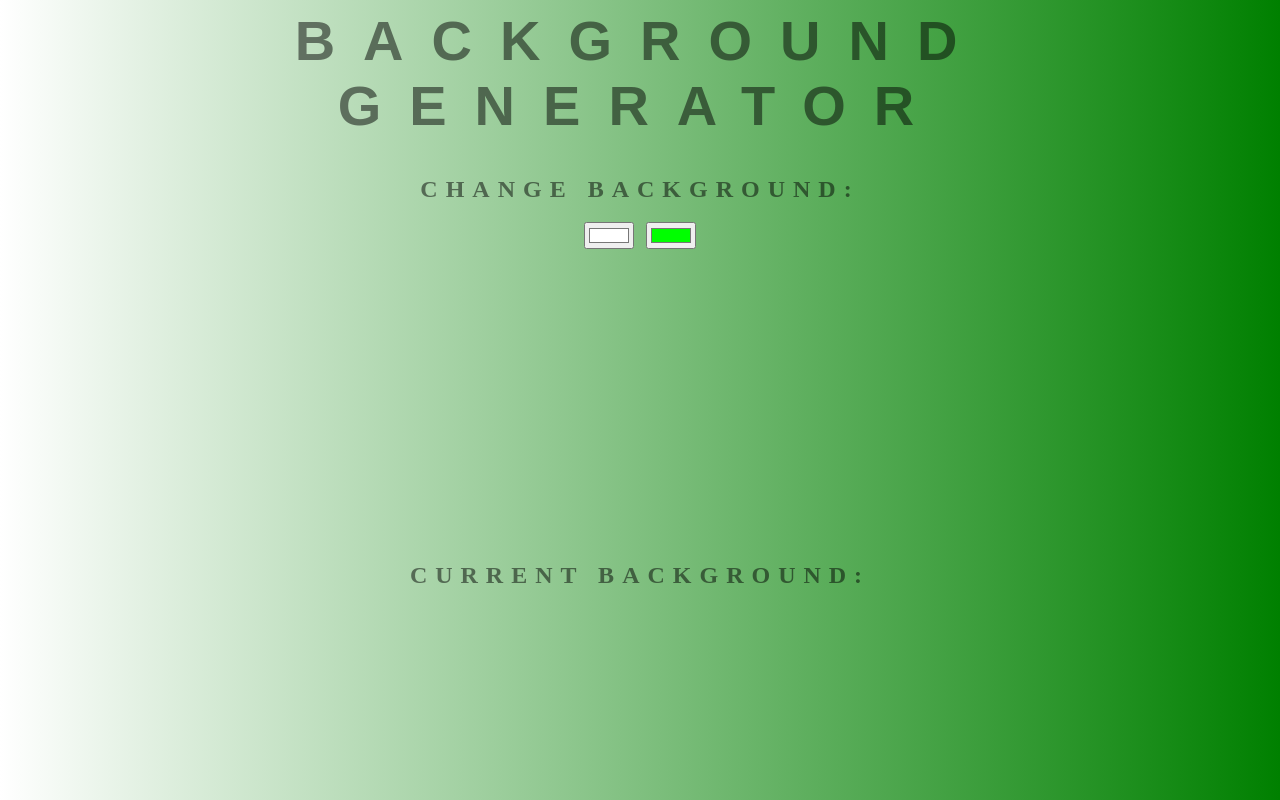
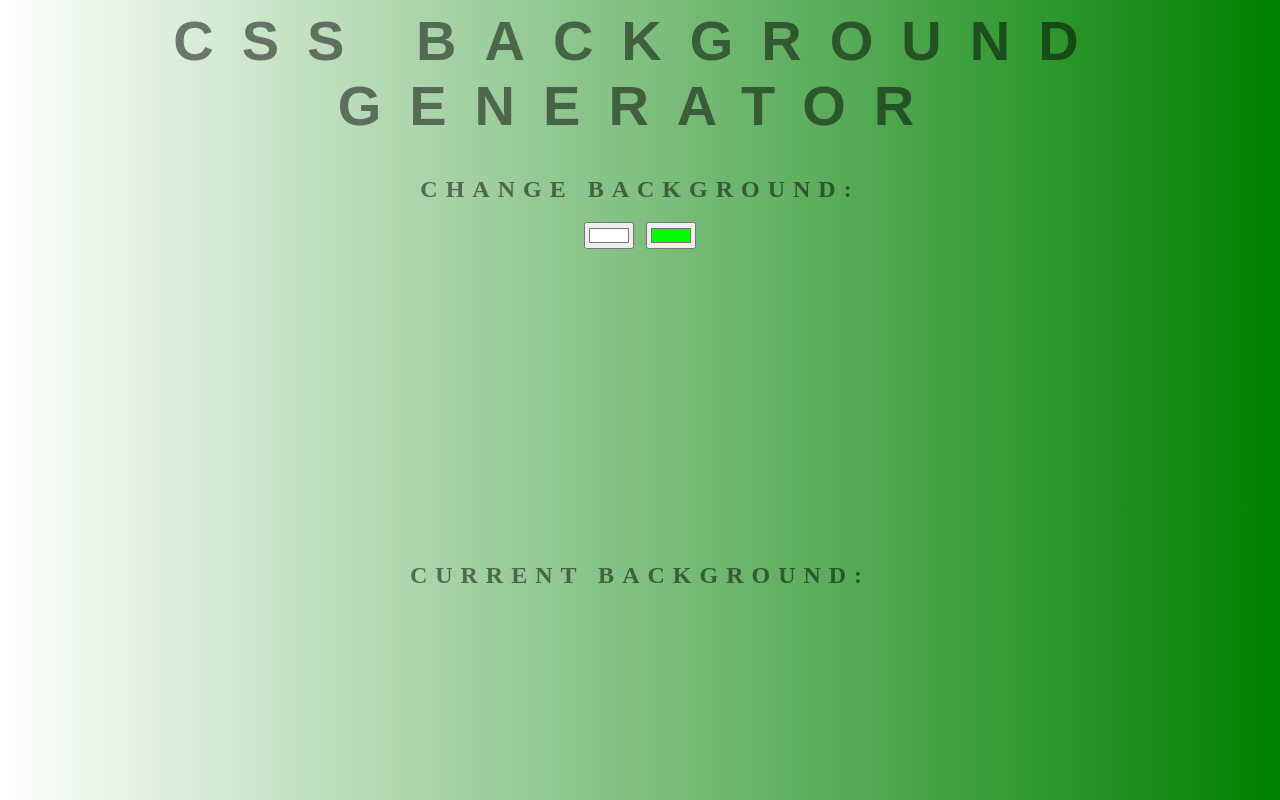
Before and after one commit to jghen/background_generator, a plain HTML site: page index.html in a window 1280 px wide. Drawn offline with Linux system fonts and the light colour scheme.

Commit message:
Update index.html

```diff
--- a/index.html
+++ b/index.html
@@ -6,7 +6,7 @@
     <link rel="stylesheet" href="style.css">
 </head>
 <body id="gradient">
-    <h1>Background generator</h1>
+    <h1>CSS background generator</h1>
     <h2>Change background:</h2>
     <div><input class="color1" type="color" name="color1" value="#ffffff">
         <input class="color2" type="color" name="color2" value="#00ff00">
```
